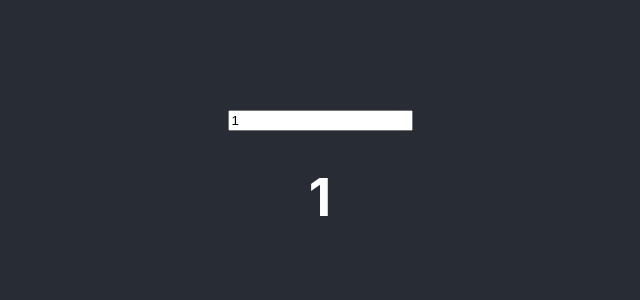
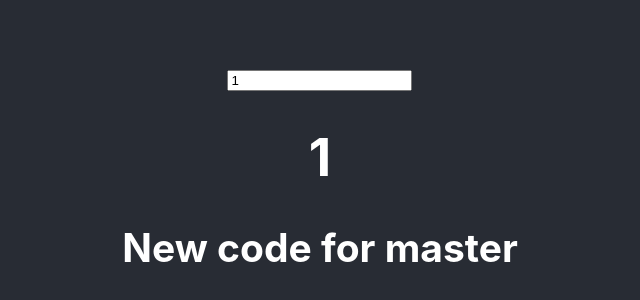
Before and after one commit to harunsaranovic/test, a React (Create React App) app in the folder frontend/: page / in a window 1280 px wide. Shown: the part 218-518 px from the top of the page, without its empty margins (320-960 px from the left). Built offline with nearby package versions, Linux system fonts and the light colour scheme.

Commit message:
h2 for master

```diff
--- a/frontend/src/App.js
+++ b/frontend/src/App.js
@@ -39,6 +39,7 @@ class Square extends React.Component {
         onChange = {this.change}
         />
         <h1>{this.state.input}</h1>
+        <h2>New code for master</h2>
       </div>
     );
   }
```
